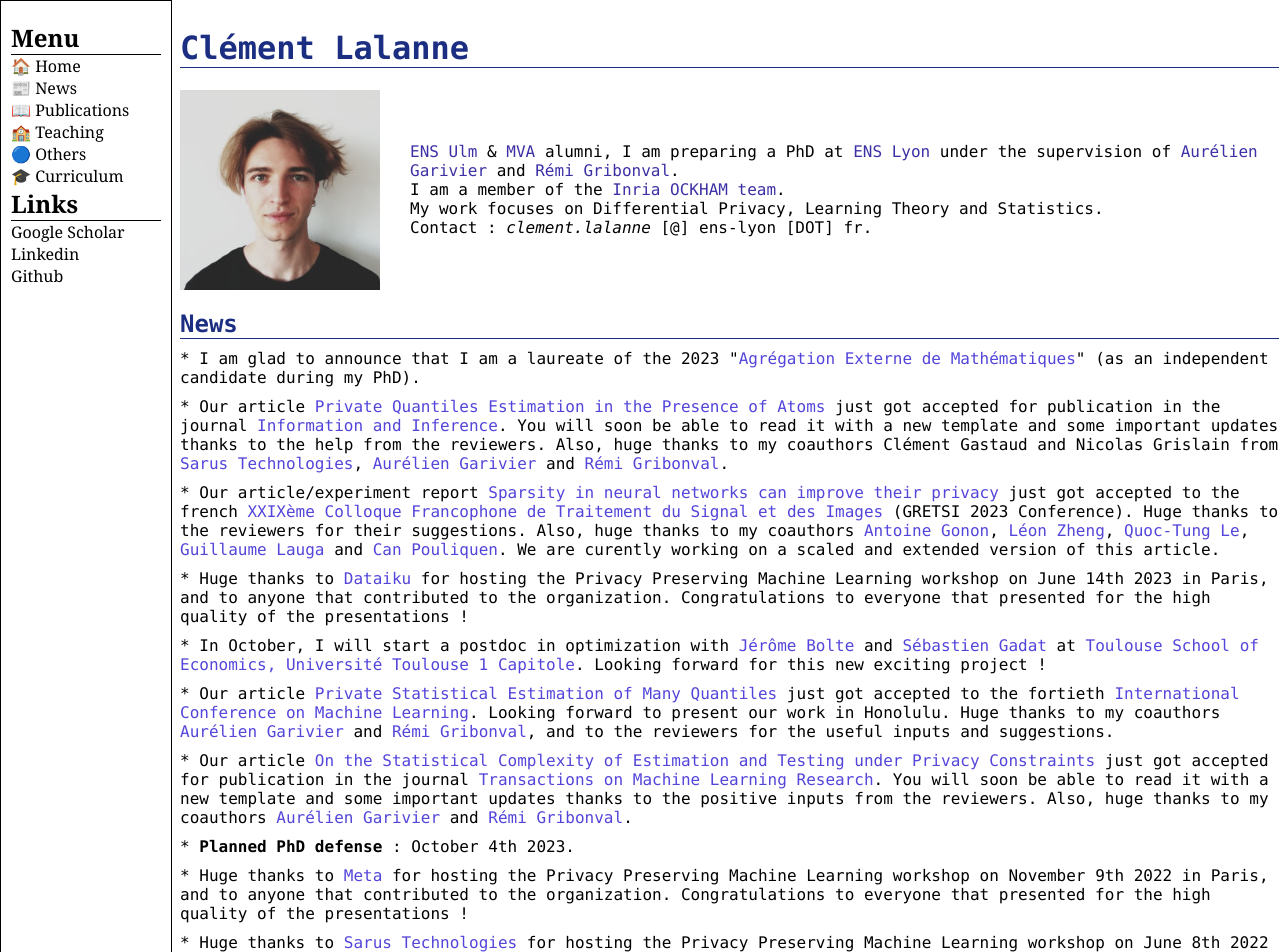
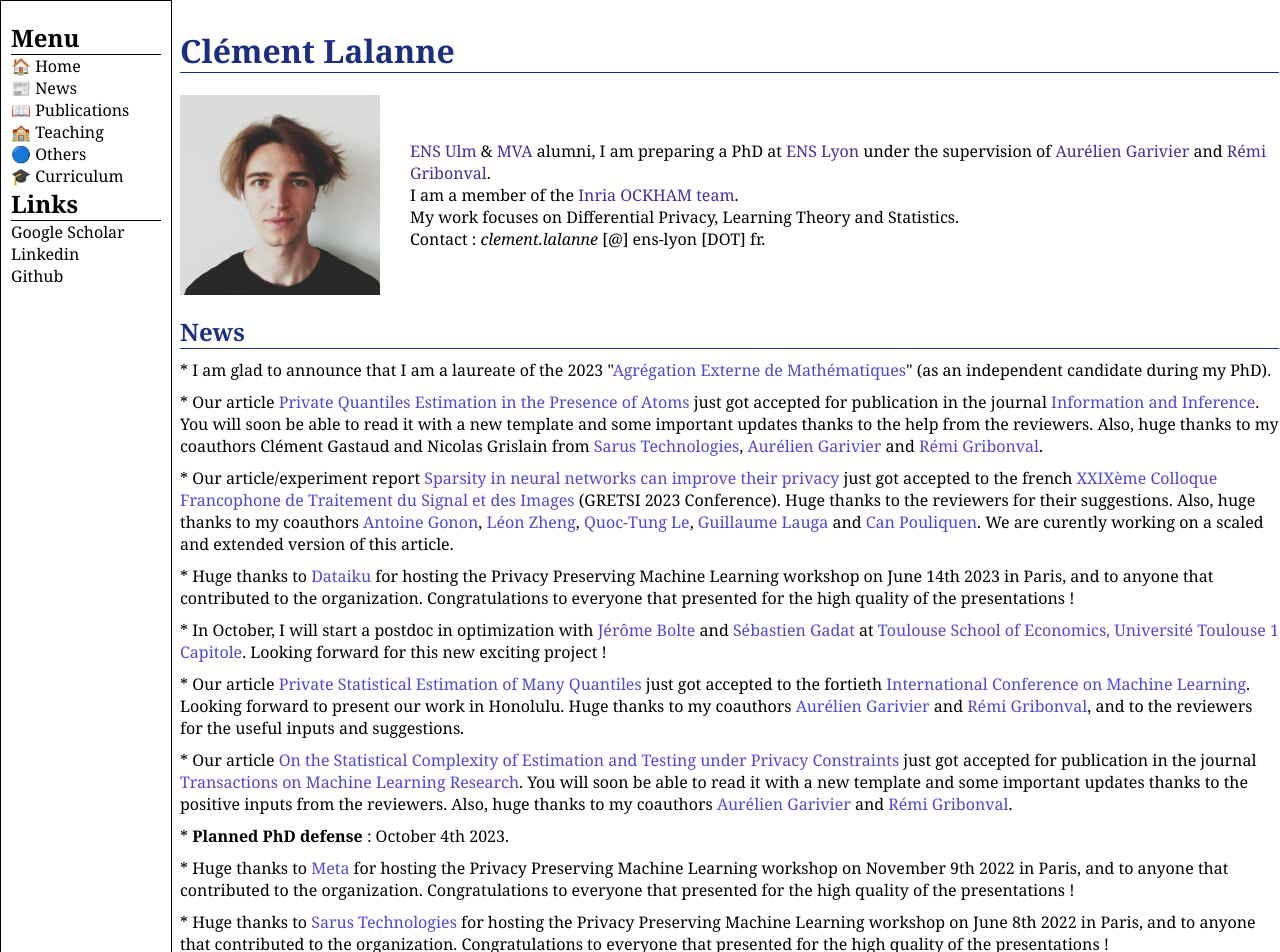
Before and after one commit to clemlal/clemlal.github.io, a Jekyll site: the page index.html, which Jekyll copies as it is, in a window 1280 px wide and 1400 px high. Shown: the top 952 px of the window. Built offline with Jekyll 4.4.1, drawn with Linux system fonts in a browser that asks for light colours.

Commit message:
Update index.html

```diff
--- a/index.html
+++ b/index.html
@@ -7,7 +7,7 @@
     .container {
       overflow: scroll; /* add a scroll bar to the container */
       background-color: rgb(255, 255, 255);
-      font-family: "Lucida Console", monospace;
+      font-family: Georgia, serif;
       border-left: 1px solid grey;
       padding: 0 90px 0;
     }
```
